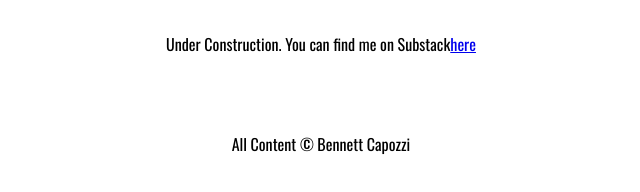
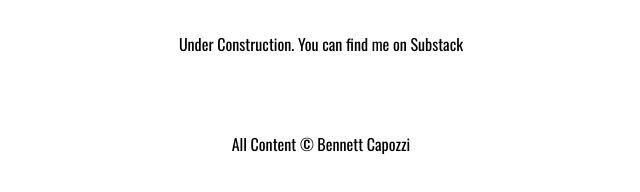
Before and after one commit to bennettcapozzi/bennett-blog, a Gatsby site: page / in a window 1280 px wide. Shown: the whole page, without its empty margins (319-959 px from the left). Built offline with nearby package versions, Linux system fonts and the light colour scheme; Gatsby itself is replaced by a stand-in of ours.

Commit message:
Update header.js

```diff
--- a/src/components/header.js
+++ b/src/components/header.js
@@ -5,11 +5,10 @@ export default function Header({ children }) {
   return (
     <div style={{ margin: "auto", paddingTop: "24px", paddingBottom: "40px" }}>
       Under Construction. You can find me on Substack
-      <Link
-        to="www.bennettcapozzi.substack.com"
+      <script src="www.bennettcapozzi.substack.com"
       >
         here
-      </Link>
+</script>
       {children}
     </div>
   )
```
